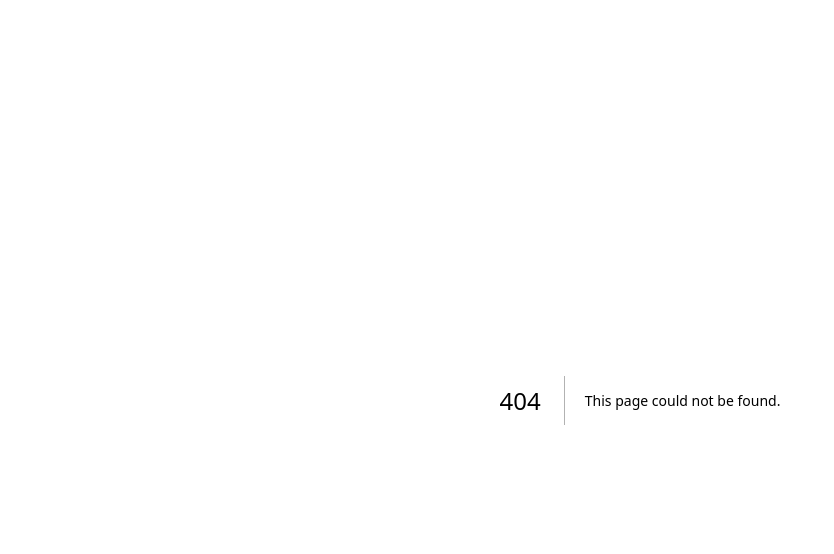
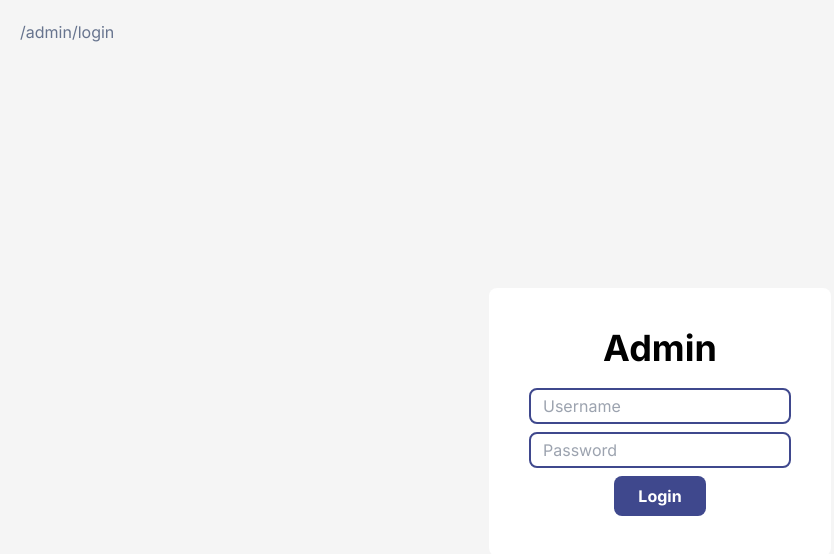
Before and after one commit to shadinmd/biller, a Next.js app in the folder frontend/: page /admin/login in a window 1280 px wide. Before the commit this address had no page. Shown: the top 554 px of the page, without its empty margins (0-834 px from the left). Built offline with nearby package versions, Linux system fonts and the light colour scheme.

Commit message:
update: admin login page

```diff
--- /dev/null
+++ b/frontend/app/admin/layout.tsx
@@ -0,0 +1,35 @@
+"use client"
+import { ReactNode } from "react"
+import { useEffect } from "react"
+import { redirect, usePathname } from "next/navigation"
+import Sidebar from "@/components/shared/Sidebar"
+
+const links: { title: string, to: string, icon: string }[] = [
+	{ title: "Dashboard", to: "/admin", icon: "mdi:home" },
+	{ title: "Vendors", to: "/admin/vendors", icon: "mdi:people-group" },
+	{ title: "Plans", to: "/admin/plans", icon: "mdi:books" },
+	{ title: "Settings", to: "/admin/settings", icon: "mdi:gear" }
+]
+
+const Layout = ({ children }: { children: ReactNode }) => {
+	const path = usePathname()
+
+	useEffect(() => {
+		if (path != "/admin/login")
+			if (!localStorage.getItem("admin-token")) {
+				redirect("/admin/login")
+			}
+	}, [])
+
+	return (
+		<div className="flex items-center justify-center h-screen w-screen">
+			{path != "/admin/login" && <Sidebar items={links} />}
+			<div className="flex flex-col gap-5 h-full w-full bg-custom-offwhite p-5">
+				<p className="text-custom-light-gray">{path}</p>
+				{children}
+			</div>
+		</div>
+	)
+}
+
+export default Layout
--- /dev/null
+++ b/frontend/app/admin/login/page.tsx
@@ -0,0 +1,66 @@
+"use client"
+import api, { handlAxiosError } from "@/lib/api"
+import { zodResolver } from "@hookform/resolvers/zod"
+import { useRouter } from "next/navigation"
+import { useForm } from "react-hook-form"
+import { toast } from "sonner"
+import { z } from "zod"
+
+const formSchema = z.object({
+	username: z.string().min(1, { message: "please fill this field" }),
+	password: z.string().min(1, { message: "please fill this filed" })
+})
+
+type formType = z.infer<typeof formSchema>
+
+const Login = () => {
+
+	const { register, handleSubmit, formState: { errors } } = useForm<formType>({ resolver: zodResolver(formSchema) })
+	const router = useRouter()
+
+	const submit = async (data: formType) => {
+		try {
+			const response = await api.post("/auth/admin/login", data)
+			if (response.data.success) {
+				localStorage.setItem("admin-token", response.data.token)
+				router.push("/admin")
+			} else {
+				toast.error(response.data.message)
+			}
+		} catch (error) {
+			handlAxiosError(error)
+		}
+	}
+
+	return (
+		<div className="flex items-center justify-center bg-custom-offwhite h-screen w-screen">
+			<div className="flex flex-col gap-5 items-center bg-white rounded-lg p-10">
+				<p className="text-4xl font-bold">Admin</p>
+				<form
+					onSubmit={handleSubmit(submit)}
+					className="flex flex-col gap-2 items-center"
+				>
+					<input
+						{...register("username")}
+						placeholder="Username"
+						type="text"
+						className={`border-2 ${errors.username ? "border-red-500" : "border-primary"}  rounded-lg px-3 py-1 outline-none`}
+					/>
+					{errors.username && <p className="text-red-500">{errors.username.message}</p>}
+					<input
+						{...register("password")}
+						placeholder="Password"
+						type="password"
+						className={`border-2 ${errors.password ? "border-red-500" : "border-primary"} rounded-lg px-3 py-1 outline-none`}
+					/>
+					{errors.password && <p className="text-red-500">{errors.password.message}</p>}
+					<button type="submit" className="px-6 py-2 text-white font-bold bg-primary rounded-lg">
+						Login
+					</button>
+				</form>
+			</div>
+		</div>
+	)
+}
+
+export default Login
```
